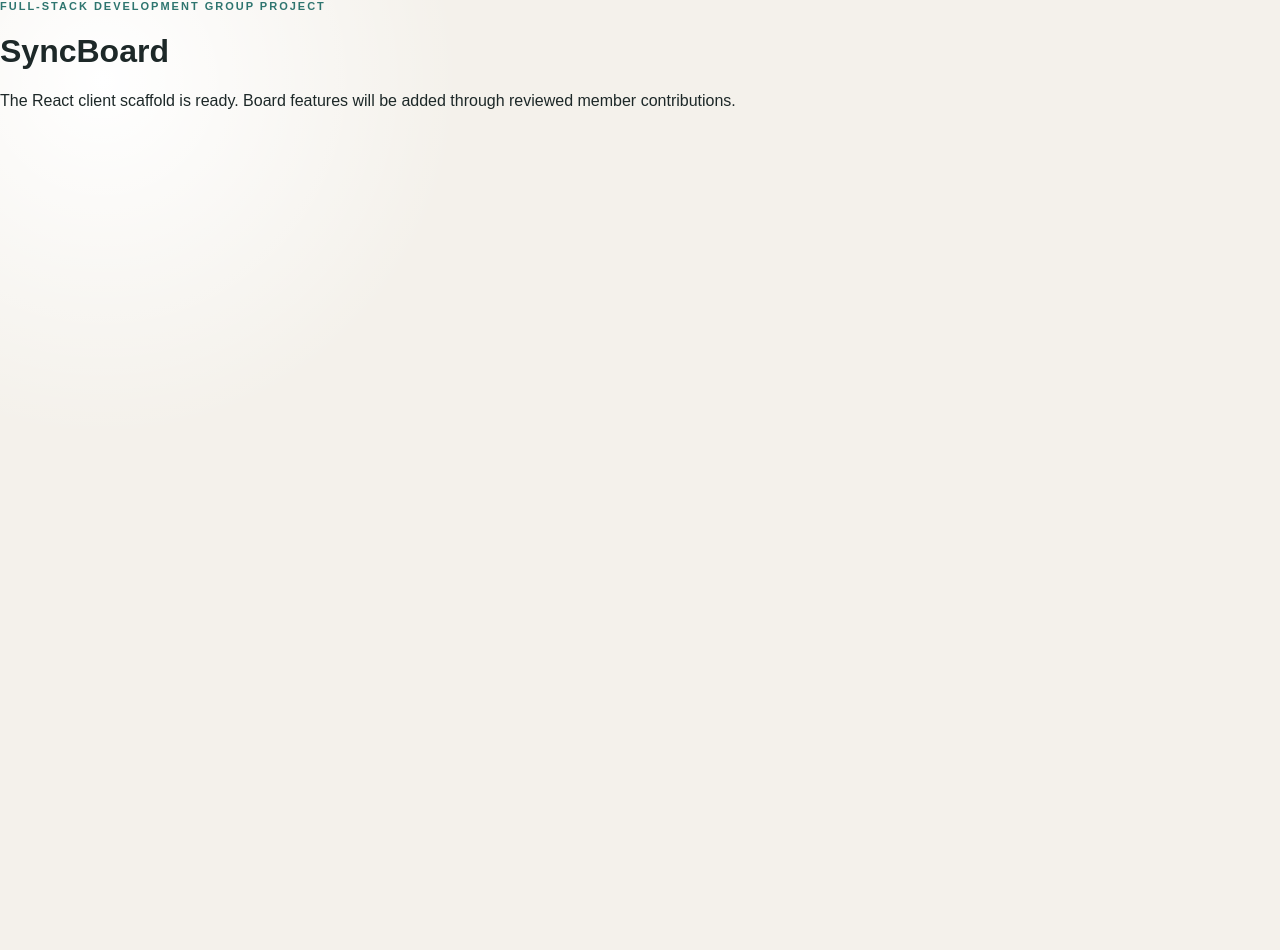
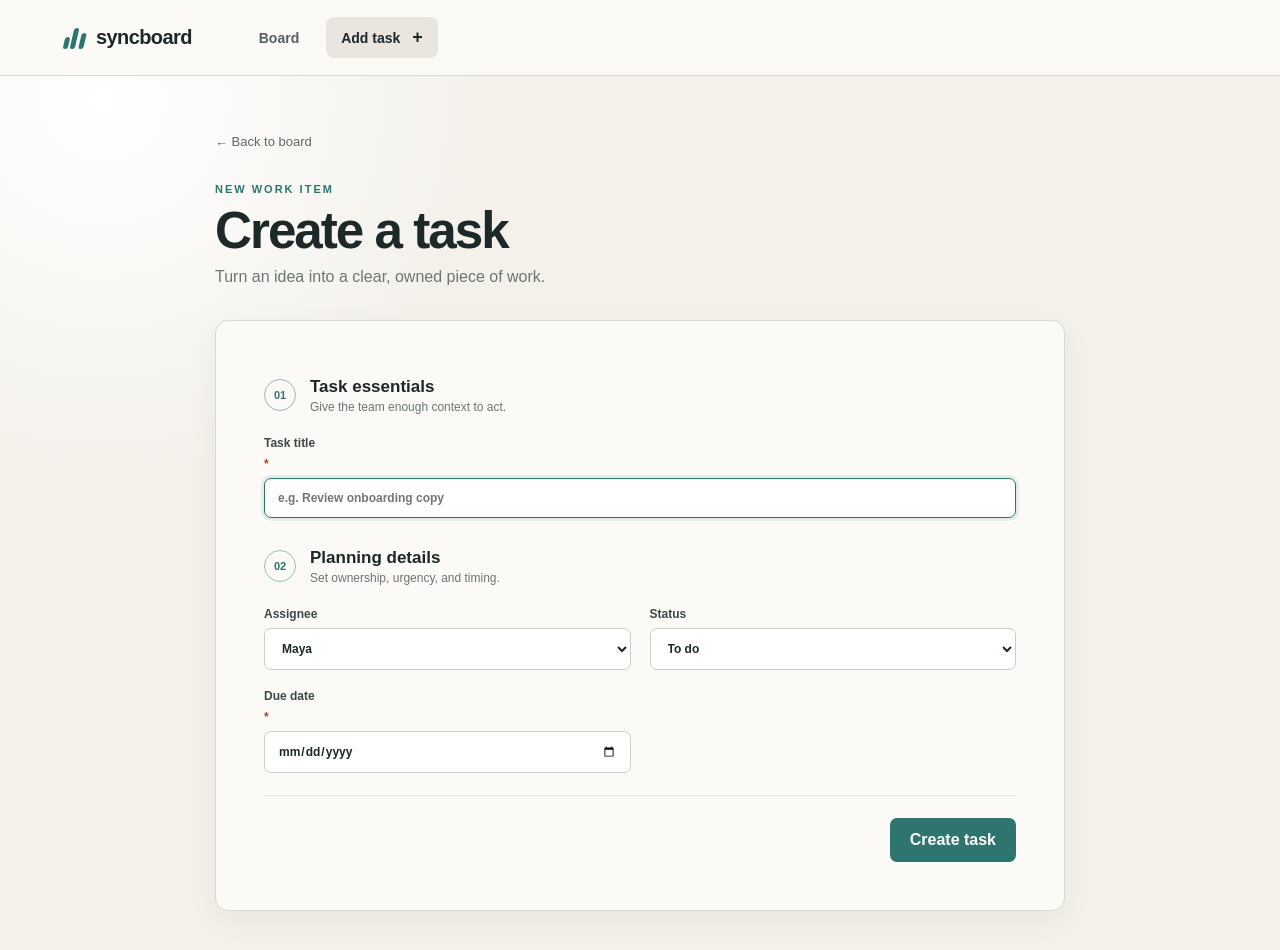
Before and after one commit to Methul25/Full-stack-Group-Project, a React (Vite) app: page /tasks/new in a window 1280 px wide. Shown: the top 950 px of the page. Before the commit the page ends 800 px from the top, so only its background shows below. Built offline with nearby package versions, Linux system fonts and the light colour scheme.

Commit message:
feat(routes): integrate client routing
Co-authored-by: Shalini12K <186154636+Shalini12K@users.noreply.github.com>

```diff
--- a/src/App.jsx
+++ b/src/App.jsx
@@ -1,12 +1,19 @@
+import { Route, Routes } from 'react-router-dom'
+import AppShell from './components/AppShell/AppShell.jsx'
+import BoardPage from './pages/BoardPage.jsx'
+import NewTaskPage from './pages/NewTaskPage.jsx'
+import TaskDetailPage from './pages/TaskDetailPage.jsx'
+import NotFoundPage from './pages/NotFoundPage.jsx'
+
 export default function App() {
   return (
-    <main className="setup-page">
-      <p className="eyebrow">Full-Stack Development Group Project</p>
-      <h1>SyncBoard</h1>
-      <p>
-        The React client scaffold is ready. Board features will be added through
-        reviewed member contributions.
-      </p>
-    </main>
+    <AppShell>
+      <Routes>
+        <Route path="/" element={<BoardPage />} />
+        <Route path="/tasks/new" element={<NewTaskPage />} />
+        <Route path="/tasks/:id" element={<TaskDetailPage />} />
+        <Route path="*" element={<NotFoundPage />} />
+      </Routes>
+    </AppShell>
   )
 }
--- a/src/main.jsx
+++ b/src/main.jsx
@@ -1,10 +1,16 @@
 import { StrictMode } from 'react'
 import { createRoot } from 'react-dom/client'
+import { BrowserRouter } from 'react-router-dom'
 import App from './App.jsx'
+import { TaskProvider } from './context/TaskContext.jsx'
 import './styles/index.css'
 
 createRoot(document.getElementById('root')).render(
   <StrictMode>
-    <App />
+    <BrowserRouter>
+      <TaskProvider>
+        <App />
+      </TaskProvider>
+    </BrowserRouter>
   </StrictMode>,
 )
--- /dev/null
+++ b/src/pages/NotFoundPage.jsx
@@ -0,0 +1,14 @@
+import { Link } from 'react-router-dom'
+
+export default function NotFoundPage() {
+  return (
+    <div className="not-found">
+      <span>404</span>
+      <h1>That page drifted off-board.</h1>
+      <p>The route does not exist, but your tasks are still safe.</p>
+      <Link className="button button--primary button--md" to="/">
+        Return to the board
+      </Link>
+    </div>
+  )
+}
--- /dev/null
+++ b/src/pages/TaskDetailPage.jsx
@@ -0,0 +1,63 @@
+import { Link, useParams } from 'react-router-dom'
+import { columns } from '../data/mockTasks.js'
+import { useTasks } from '../hooks/useTasks.js'
+import StatusView from '../components/StatusView/StatusView.jsx'
+
+export default function TaskDetailPage() {
+  const { id } = useParams()
+  const { state } = useTasks()
+  if (state.loading)
+    return (
+      <StatusView
+        type="loading"
+        title="Opening task"
+        message="Loading the task details…"
+      />
+    )
+  const task = state.tasks.find((item) => item.id === id)
+  if (!task)
+    return (
+      <StatusView
+        type="empty"
+        title="Task not found"
+        message="This task may have been deleted, or the link may be incorrect."
+      />
+    )
+  const column = columns.find((item) => item.id === task.status)
+  return (
+    <div className="page detail-page">
+      <Link className="back-link" to="/">
+        ← Back to board
+      </Link>
+      <article className="detail-card">
+        <div className="detail-kicker">
+          <span style={{ background: column.accent }} />
+          {column.label}
+        </div>
+        <h1>{task.title}</h1>
+        <dl>
+          <div>
+            <dt>Assignee</dt>
+            <dd>
+              <span className="avatar">{task.assignee[0]}</span>
+              {task.assignee}
+            </dd>
+          </div>
+          <div>
+            <dt>Status</dt>
+            <dd>{column.label}</dd>
+          </div>
+          <div>
+            <dt>Due date</dt>
+            <dd>
+              {new Date(`${task.dueDate}T00:00:00`).toLocaleDateString(
+                'en-GB',
+                { day: 'numeric', month: 'long', year: 'numeric' },
+              )}
+            </dd>
+          </div>
+        </dl>
+      </article>
+    </div>
+  )
+}
```
